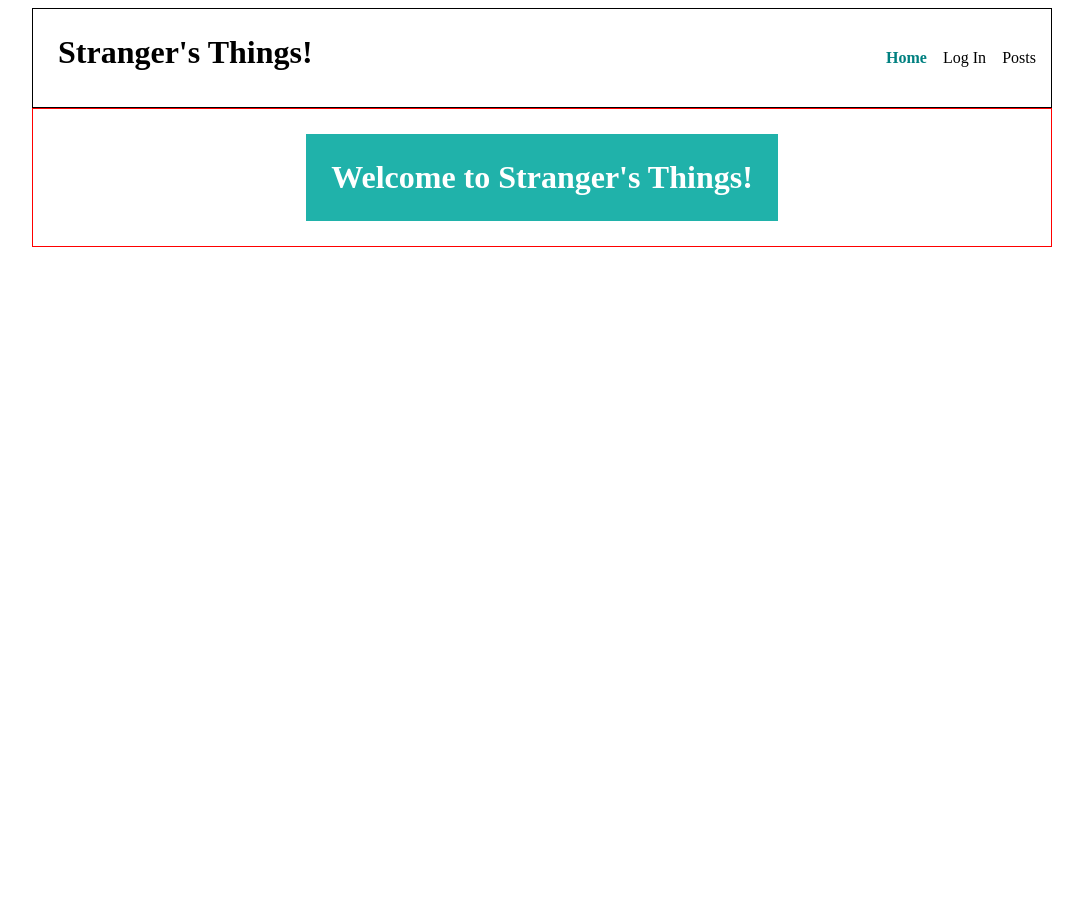
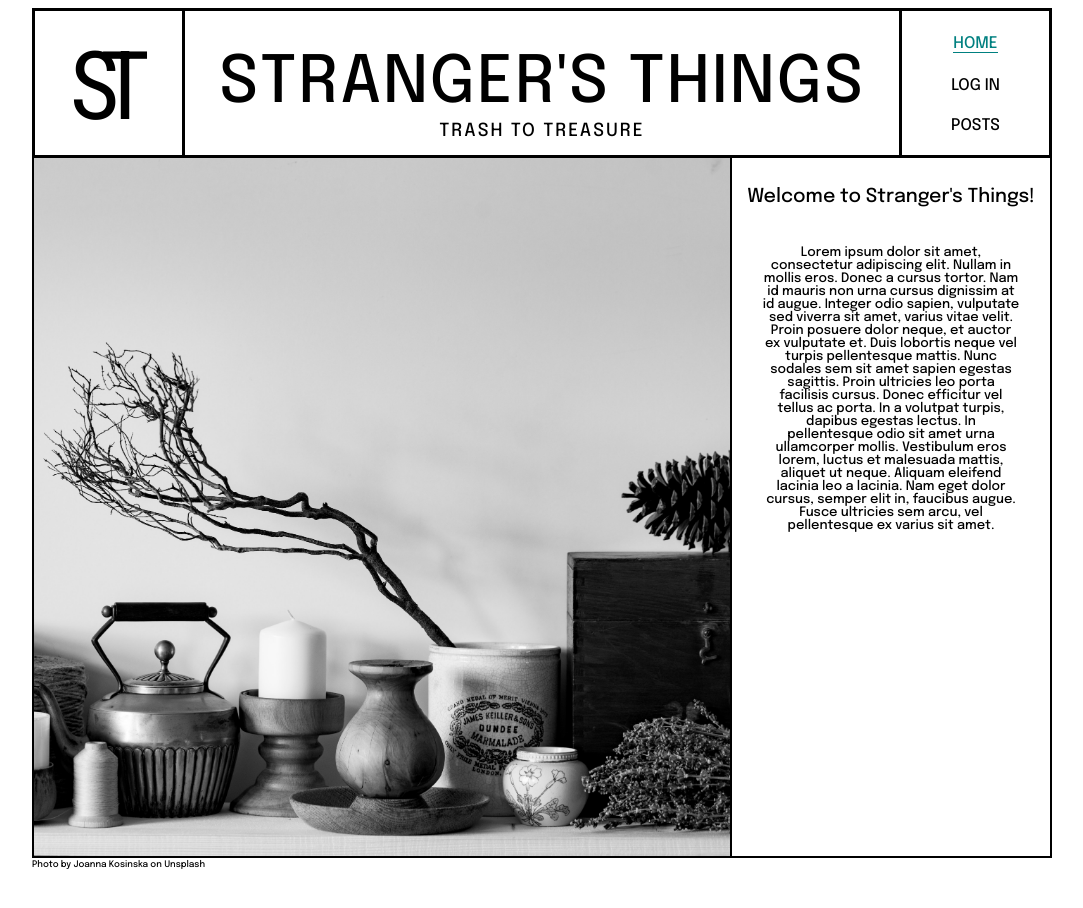
Before and after one commit to gabi-rogers23/StrangersThings, a React app: page / in a window 1280 px wide. Shown: the whole page, without its empty margins (98-1181 px from the left). Before the commit the page ends 800 px from the top, so only its background shows below. Built offline with nearby package versions, Linux system fonts and the light colour scheme.

Commit message:
Home Page Finished

```diff
--- a/public/style.css
+++ b/public/style.css
@@ -1,5 +1,8 @@
-* {
+@import url('https://fonts.googleapis.com/css2?family=Epilogue:wght@500&family=Red+Hat+Display:wght@300&family=Roboto+Condensed&family=Ubuntu:wght@500&display=swap');
+
+*{
     box-sizing: border-box;
+    font-family: Epilogue;
   }
 
 body {
@@ -14,20 +17,46 @@ header {
     flex-flow: row wrap;
     justify-content: space-between;
     width: 1020px;
-    height: 100px;
-    border: 1px solid black;
+    height: 150px;
+    border: 3px solid black;
+}
+
+.logo {
+    font-size: 95px;
+    padding-left: 35px;
+    width: 150px;
+    height: 147px;
+    border-right: 3px solid black;
+    letter-spacing: -19px;
+    padding-top: 20px;
+    font-family: Roboto Condensed;
 }
 
 .content {
     display: flex;
     flex-flow: column wrap;
-    border: 1px solid red;
+    /* border: 1px solid red; */
     align-items: center;
     justify-content: space-around;
 }
 
-h1 {
-    margin: 25px;
+.centerHeader {
+    height: fit-content;
+    display: flex;
+    flex-flow: column;
+    align-items: center;
+    font-family: Roboto Condensed;
+    letter-spacing: 2px;
+}
+
+.title {
+    font-size: 65px;
+    margin-top: 40px;
+}
+
+.tagline {
+    font-size: 18px;
+    margin-top: 5px;
 }
 
 h3 {
@@ -47,24 +76,62 @@ ul {
 /* ****** NAV ****** */
 .topNav {
     display: flex;
-    flex-wrap: column wrap;
+    flex-flow: column;
     width: 150px;
+    height: 147px;
     align-items: center;
-    justify-content: space-between;
-    margin-right: 15px;
-    /* border: 2px solid red;  */
+    justify-content: space-evenly;
+    border-left: 3px solid black;
+    font-family: Roboto Condensed;
 }
 
 .topNavActive {
     color: teal;
-    font-weight: bold;
+    border-bottom: 1px solid teal;
+}
+
+.container {
+    /* background-color: lightseagreen; */
+    /* border: 2px solid black; */
+    width: 1020px;
+    height: 1020px;
+    display: flex;
+    flex-flow: column wrap;
 }
 
 /* ****** HOME ****** */
-.h1Home {
-    background-color: lightseagreen;
-    color: white;
-    padding: 25px;
+
+.homeLeftSqare {
+    height: 700px;
+    Width: 700px;
+    font-size: xx-small;
+}
+
+.homeLeftSqare img {
+    border-right: 2px solid black;
+    border-bottom: 2px solid black;
+    border-left: 2px solid black;
+    height: 700px;
+    width: 700px
+}
+
+.homeLeftSqare a {
+    font-size: xx-small
+}
+
+.homeRightSide {
+    border-bottom: 2px solid black;
+    border-right: 2px solid black;
+    height: 700px;
+    width: 320px;
+    text-align: center;
+    font-family: 'Times New Roman', Times, serif;
+    font-size: larger;
+    padding: 10px;
+}
+.homeColumn {
+    font-size: small;
+    padding: 20px;
 }
 
 /* ****** POSTS ****** */
@@ -97,6 +164,7 @@ ul {
     width: fit-content;
     margin-left: 325px;
 }
+
 .postSearch {
     height: fit-content;
     width: fit-content;
--- a/src/components/home.js
+++ b/src/components/home.js
@@ -1,13 +1,40 @@
 import React, { useState, useEffect } from "react";
-import ReactDOM from "react-dom";
-
 
 const Home = () => {
-    return (
-        <div>
-            <h1 className="h1Home">Welcome to Stranger's Things!</h1>
+  return (
+    <div>
+      <div className="container">
+        <div className="homeLeftSqare">
+          <img src="/Images/homePageImage.jpg"></img>
+          Photo by{" "}
+          <a href="https://unsplash.com/es/@joannakosinska?utm_source=unsplash&utm_medium=referral&utm_content=creditCopyText">
+            Joanna Kosinska
+          </a>{" "}
+          on{" "}
+          <a href="https://unsplash.com/?utm_source=unsplash&utm_medium=referral&utm_content=creditCopyText">
+            Unsplash
+          </a>
         </div>
-    )
-}
+        <div className="homeRightSide">
+          <p>Welcome to Stranger's Things!</p>
+          <p className="homeColumn">
+            Lorem ipsum dolor sit amet, consectetur adipiscing elit. Nullam in
+            mollis eros. Donec a cursus tortor. Nam id mauris non urna cursus
+            dignissim at id augue. Integer odio sapien, vulputate sed viverra
+            sit amet, varius vitae velit. Proin posuere dolor neque, et auctor
+            ex vulputate et. Duis lobortis neque vel turpis pellentesque mattis.
+            Nunc sodales sem sit amet sapien egestas sagittis. Proin ultricies
+            leo porta facilisis cursus. Donec efficitur vel tellus ac porta. In
+            a volutpat turpis, dapibus egestas lectus. In pellentesque odio sit
+            amet urna ullamcorper mollis. Vestibulum eros lorem, luctus et
+            malesuada mattis, aliquet ut neque. Aliquam eleifend lacinia leo a
+            lacinia. Nam eget dolor cursus, semper elit in, faucibus augue.
+            Fusce ultricies sem arcu, vel pellentesque ex varius sit amet.
+          </p>
+        </div>
+      </div>
+    </div>
+  );
+};
 
 export default Home;
--- a/src/components/posts.js
+++ b/src/components/posts.js
@@ -38,9 +38,9 @@ const Posts = (props) => {
                 <h3>{el.title.toUpperCase()}</h3>
                 {el.description}
                 <ul>
-                <li><b>Price:</b> {el.price}</li>
-                <li><b>Seller: </b>{el.author.username}</li>
-                <li><b>Location:</b> {el.location}</li>
+                <li><b>Price:</b> {el.price} </li>
+                <li><b>Seller: </b> {el.author.username} </li>
+                <li><b>Location:</b> {el.location} </li>
                 </ul>
               </div>
             </div>
--- a/src/index.js
+++ b/src/index.js
@@ -3,25 +3,28 @@ import ReactDOM from "react-dom";
 import { Home, LogIn, Posts, Feature } from "./components/exports";
 import { BrowserRouter, Switch, Route, NavLink } from "react-router-dom";
 
-
 const App = () => {
-
   const [featuredItem, setFeaturedItem] = useState([]);
 
   return (
     <div>
       <BrowserRouter>
         <header>
-          <h1>Stranger's Things!</h1>
+          <div className="logo">ST</div>
+          <div className="centerHeader">
+          <div className="title">
+            STRANGER'S THINGS</div>
+            <div className="tagline"> TRASH   TO   TREASURE</div>
+          </div>
           <nav className="topNav">
             <NavLink exact to="/" activeClassName="topNavActive">
-              Home
+              HOME
             </NavLink>
             <NavLink to="/Login" activeClassName="topNavActive">
-              Log In
+              LOG IN
             </NavLink>
             <NavLink to="/Posts" activeClassName="topNavActive">
-              Posts
+              POSTS
             </NavLink>
           </nav>
         </header>
@@ -34,10 +37,13 @@ const App = () => {
               <LogIn />
             </Route>
             <Route path="/Posts">
-              <Posts featuredItem = {featuredItem} setFeaturedItem = {setFeaturedItem}/>
+              <Posts
+                featuredItem={featuredItem}
+                setFeaturedItem={setFeaturedItem}
+              />
             </Route>
-            <Route path= "/FeaturedPost">
-              <Feature featuredItem = {featuredItem}/>
+            <Route path="/FeaturedPost">
+              <Feature featuredItem={featuredItem} />
             </Route>
           </Switch>
         </div>
```
Also changed, not shown: public/Images/4641654.png (added), public/Images/homePageImage.jpg (added), src/api/api.js (line endings or trailing spaces), src/components/nav.js (added), 4 other files.
